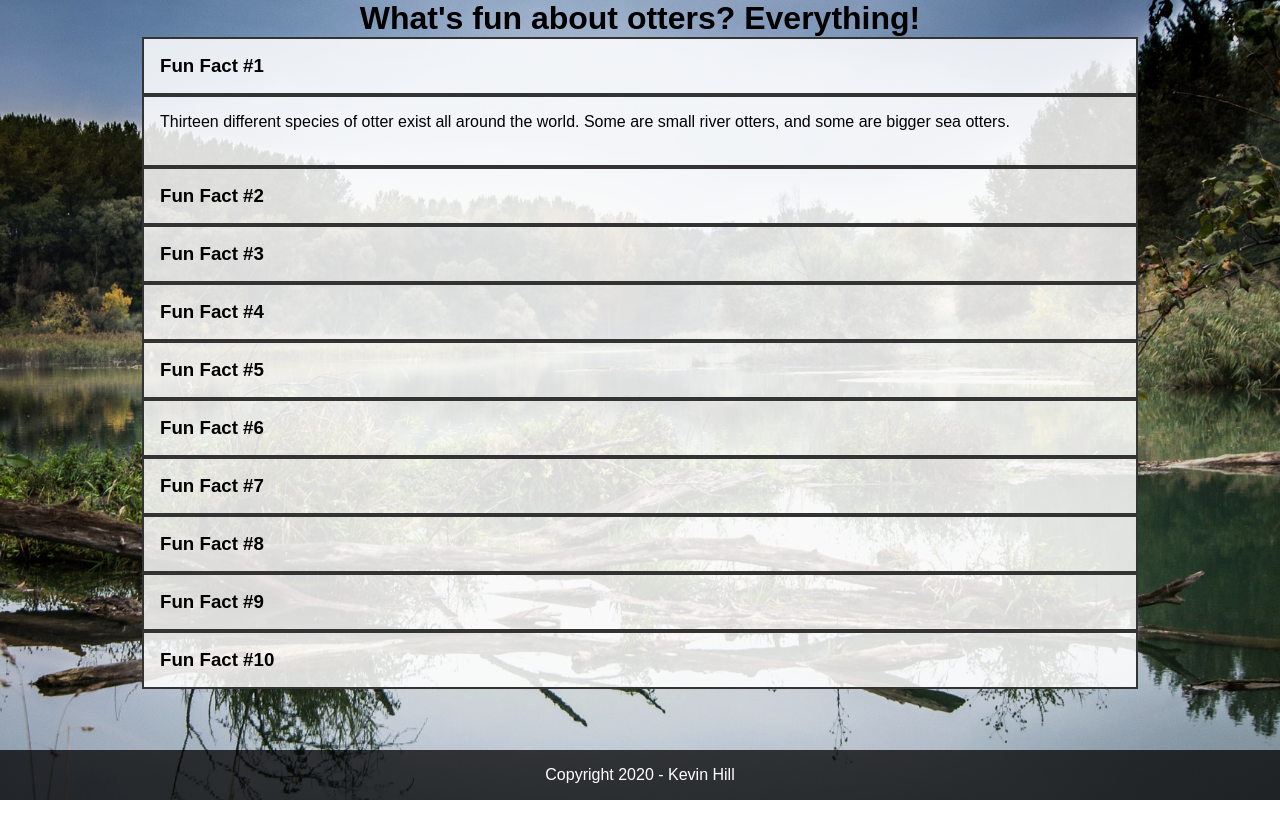
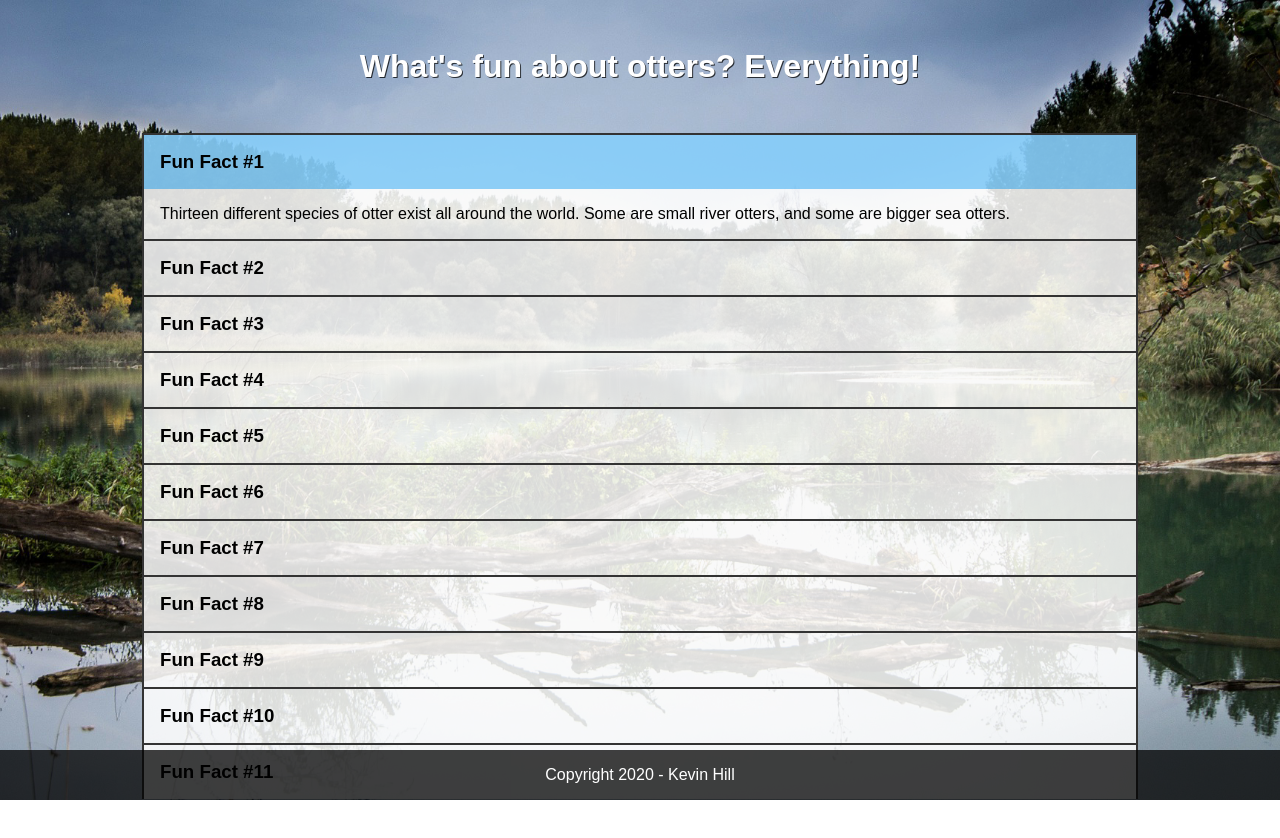
Before and after one commit to kahill2014/project3_hill_kevin, a plain HTML site: page html/fun-facts.html in a window 1280 px wide. Both pictures are taken after a click on the tab "Fun Fact #1". Before the commit the page ends 800 px from the top, so only its background shows below. Drawn offline with nearby package versions, Linux system fonts and the light colour scheme; a web font is replaced by a local one.

Commit message:
Updated accordion styles and added cursor change JS

```diff
--- a/html/fun-facts.html
+++ b/html/fun-facts.html
@@ -32,12 +32,14 @@
 					<h3>Fun Fact #6</h3>
 					<div>Unlike most marine mammals, they don't have a layer of blubber. But, they do have the thickest fur of all animals.</div>
 					<h3>Fun Fact #7</h3>
+					<div><strong>Surprise!</strong> No fact here, just a really cute picture of two otters cuddling. Try clicking it! <img id="fun-otters" alt="Picture of two cute otters cuddling" src="../images/cute-otters.jpg" /></div>
+					<h3>Fun Fact #8</h3>
 					<div>Baby otters are called pups. Newborn pups need lots of attention, and will stay close to their mum's until they've developed enough skills to go it alone - usually at 6 months.</div>
-					<h3>Fun Fact #8</h3>
+					<h3>Fun Fact #9</h3>
 					<div>An otter pup's fur is too dense for it to swim underwater. So, their mother leaves them floating while she searches for food, until their adult fur grows in. </div>
-					<h3>Fun Fact #9</h3>
+					<h3>Fun Fact #10</h3>
 					<div>Don't challenge an otter to a holding-your-breath competition! Sea otters can stay underwater for 5 minutes, and river otters can hold their breath for even longer - 8 minutes! </div>
-					<h3>Fun Fact #10</h3>
+					<h3>Fun Fact #11</h3>
 					<div>Otters like to stick together, so when they sleep they will wrap themselves in seaweed and float together in a group. A group of resting otters is called a raft. We wouldn't go drifting away on one of these rafts, however! Otters have a nasty bite! </div>
 				</div>
 			</section>
--- a/js/main.js
+++ b/js/main.js
@@ -6,13 +6,18 @@ if (document.getElementById("home")){
 // Ensure hovering over the text in the home buttons causes the overlay to change
 var homeButtons = document.getElementsByClassName('home-btn');
 for (i = 0; i < homeButtons.length; i++) {
-	homeButtons[i].addEventListener("mouseover", function(){
+	homeButtons[i].addEventListener('mouseover', function(){
 		this.children[1].style.backgroundColor = 'rgba(0,0,0,0)';
 	}, false);
-	homeButtons[i].addEventListener("mouseout", function(){
+	homeButtons[i].addEventListener('mouseout', function(){
 		this.children[1].style.backgroundColor = 'rgba(0,0,0,.2)';
 	}, false);
 }
+document.getElementById('fun-otters').addEventListener("click", function(){
+	document.getElementById('facts').style.cursor = 'url(../images/otter-cursor.png), auto';
+}, false);
 $(function(){
-	$( "#accordion" ).accordion();
+	$('#accordion').accordion({
+		heightStyle: 'content'
+	});
 });
--- a/styles.css
+++ b/styles.css
@@ -30,10 +30,13 @@ body {
 #home {
 	padding-top: 2rem;
 }
-#home h1 {
+#home h1, #facts h1 {
 	margin-bottom: 1rem;
 	color: #fff;
 	text-shadow: 1px 1px rgba(0,0,0,.75);
+}
+#facts h1 {
+	margin: 3rem 0;
 }
 .home-section {
 	display: flex;
@@ -104,17 +107,33 @@ footer p {
 #accordion h3 {
 	width: 75vw;
 	border: 2px solid #333;
+	border-bottom: 1px;
 	padding: 1rem;
 	background: rgba(255,255,255,.85);
 }
 #accordion h3:hover {
 	cursor: pointer;
 }
+#accordion h3:focus {
+	outline: none;
+}
+#accordion h3:last-child {
+	border-bottom: 2px solid #333;
+}
 #accordion div {
 	border: 2px solid #333;
+	border-bottom: 1px;
+	border-top: 0;
 	padding: 1rem;
 	background: rgba(255,255,255,.85);
 	max-width: 75vw;
+	color: #000;
+}
+#accordion .ui-accordion-header-active {
+	background: rgba(135,206,250,.9);
+}
+#accordion img {
+	max-width: 100%;
 }
 
 @media screen and (min-width: 720px) {
```
Also changed, not shown: images/cute-otters.jpg (added), images/otter-cursor.png (added).
